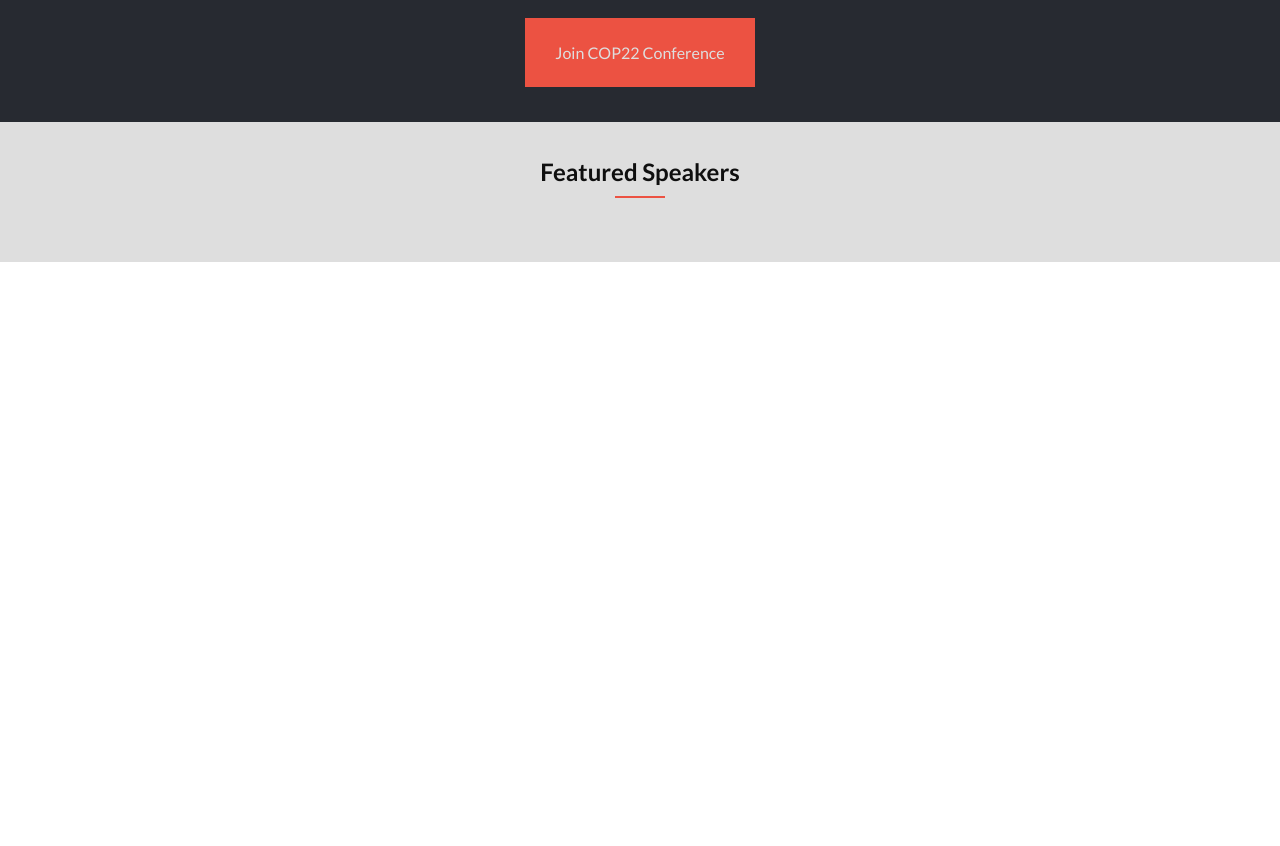
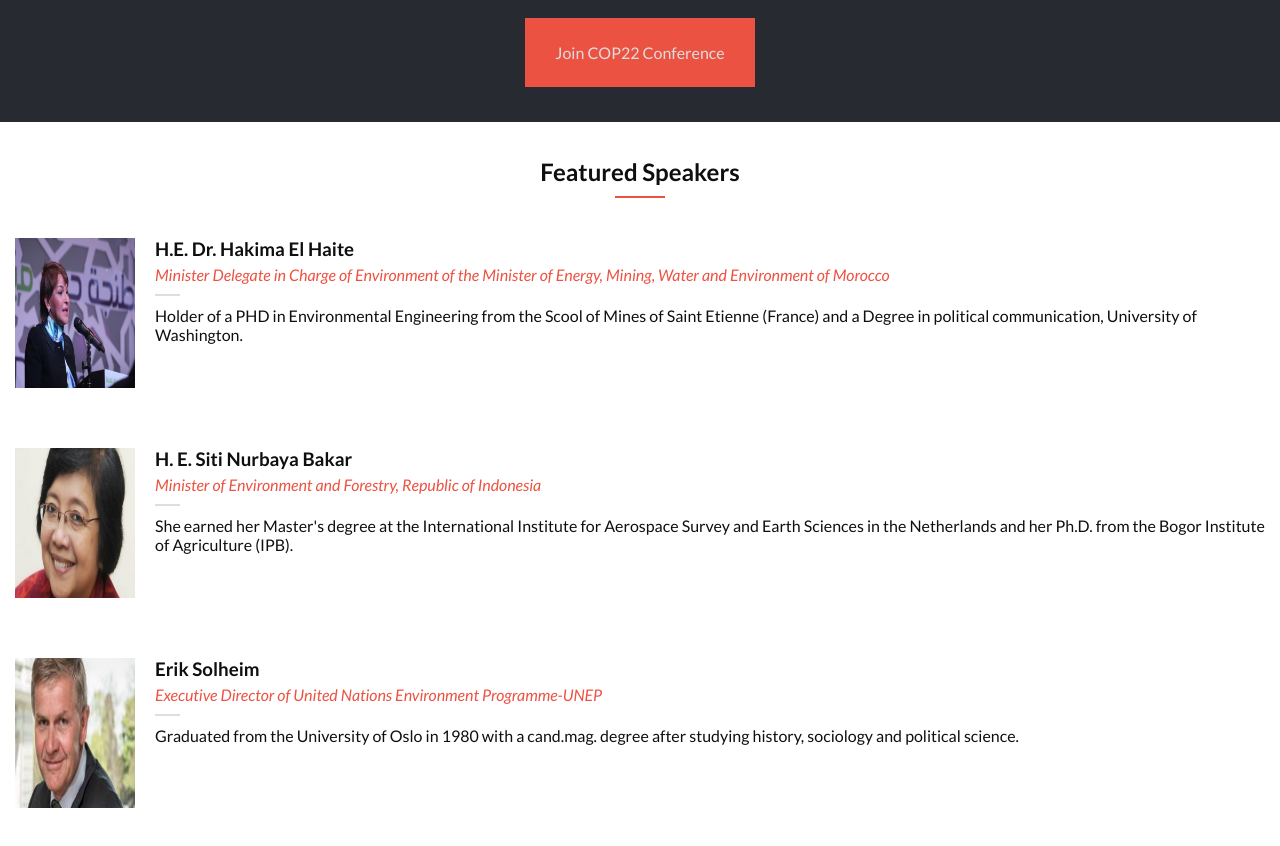
Before and after one commit to ouasamine/cop22-conference, a plain HTML site: page index.html in a window 1280 px wide. Shown: the part 1180-2026 px from the top of the page. Before the commit the page ends 1442 px from the top, so only its background shows below. Drawn offline with Linux system fonts and the light colour scheme.

Commit message:
Add Speakers Section

```diff
--- a/css/style.css
+++ b/css/style.css
@@ -116,6 +116,28 @@ body {
 }
 
 #speakers {
-  background: #dedede;
+  background: #fff;
   color: #0f0f0f;
 }
+
+.speaker {
+  display: flex;
+  margin: 30px 0;
+}
+
+.speaker > img {
+  width: 120px;
+  height: 150px;
+  margin-right: 20px;
+}
+
+.speaker > .text > .position {
+  color: #ec5242;
+  margin: 5px 0;
+  font-style: italic;
+}
+
+.speaker > .text > .h-line {
+  background: #dedede;
+  width: 25px;
+}
--- a/index.html
+++ b/index.html
@@ -93,9 +93,36 @@
           <p></p>
         </div>
       </header>
-      <div>
-        <img src="">
-        <div class="text"></div>
+      <div class="speaker">
+        <img src="./img/hakima-el-haite-900x600.jpg">
+        <div class="text">
+          <h3>H.E. Dr. Hakima El Haite</h3>
+          <p class="position">Minister Delegate in Charge of Environment of the Minister of Energy, Mining, Water and Environment of Morocco
+          </p>
+          <div class="h-line"></div>
+          <p class="exp">Holder of a PHD in Environmental Engineering from the Scool of Mines of Saint Etienne (France) and a Degree in political communication, University of Washington.
+          </p>
+        </div>
+      </div>
+      <div class="speaker">
+        <img src="./img/siti-nurbaya-900x600.jpg">
+        <div class="text">
+          <h3>H. E. Siti Nurbaya Bakar</h3>
+          <p class="position">Minister of Environment and Forestry, Republic of Indonesia</p>
+          <div class="h-line"></div>
+          <p class="exp">She earned her Master's degree at the International Institute for Aerospace Survey and Earth Sciences in the Netherlands and her Ph.D. from the Bogor Institute of Agriculture (IPB).
+          </p>
+        </div>
+      </div>
+      <div class="speaker">
+        <img src="./img/erik-solheim-900x600.jpg">
+        <div class="text">
+          <h3>Erik Solheim</h3>
+          <p class="position">Executive Director of United Nations Environment Programme-UNEP</p>
+          <div class="h-line"></div>
+          <p class="exp">Graduated from the University of Oslo in 1980 with a cand.mag. degree after studying history, sociology and political science.
+          </p>
+        </div>
       </div>
     </section>
     <script src="https://kit.fontawesome.com/660281b783.js" crossorigin="anonymous"></script>
```
Also changed, not shown: img/erik-solheim-900x600.jpg (added), img/hakima-el-haite-900x600.jpg (added), img/siti-nurbaya-900x600.jpg (added).
